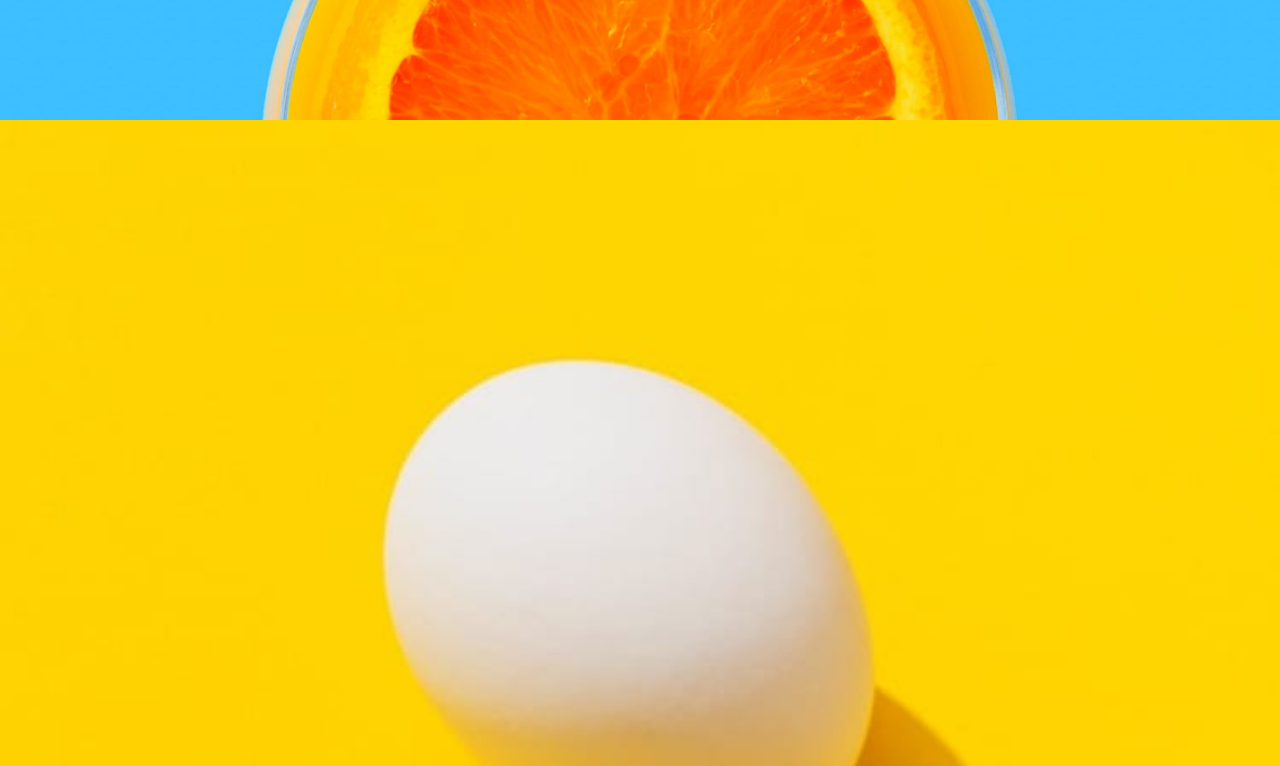
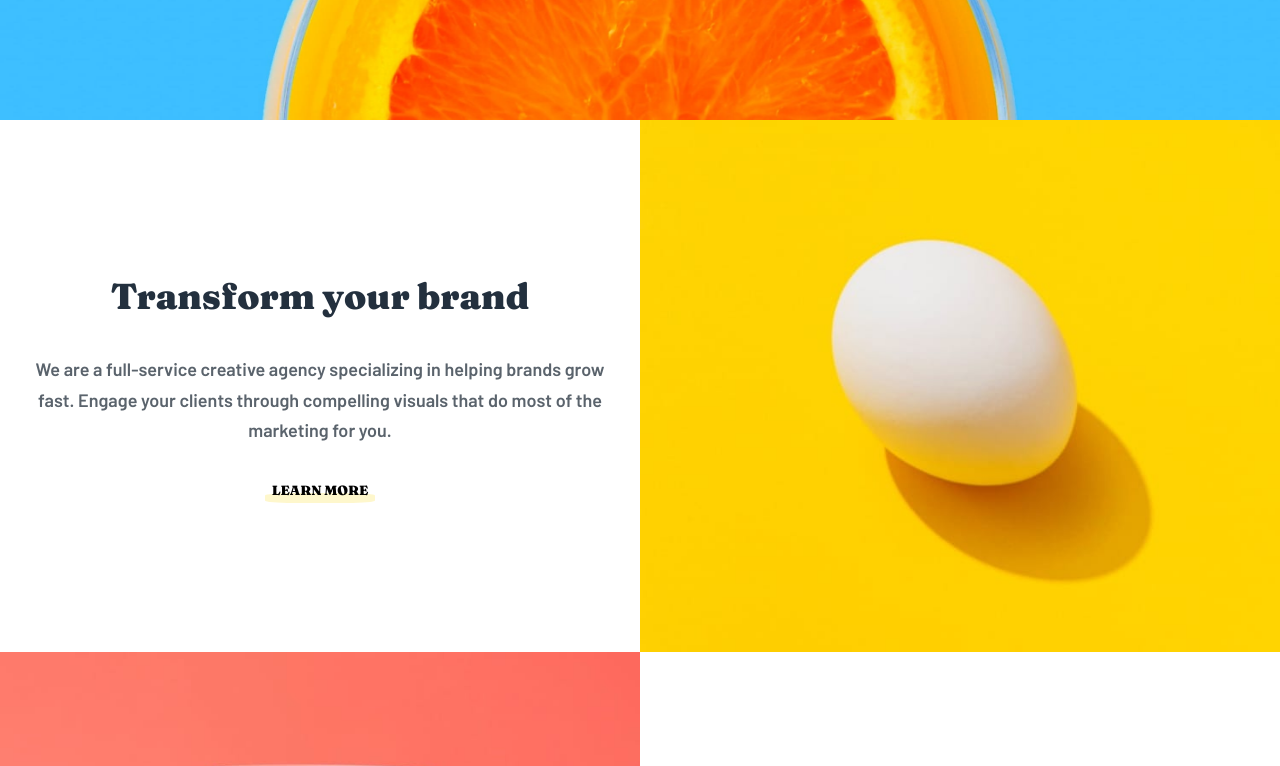
Before and after one commit to Aguirreignacio12/Sunnyside, a plain HTML site: page index.html in a window 1280 px wide. Shown: the part 600-1366 px from the top of the page. Drawn offline with Linux system fonts and the light colour scheme.

Commit message:
about version desktop

```diff
--- a/style/style.scss
+++ b/style/style.scss
@@ -168,6 +168,10 @@ $breakpoints: (
     align-content: center;
     justify-content: center;
     grid-template-rows: minmax(100px, 1fr) minmax(500px, 0.7fr) minmax(100px, 1fr) minmax(500px, 0.7fr);
+    @include media-up(lg) {
+        grid-template-columns: 1fr 1fr;
+        grid-template-rows: 1fr;
+    }
     &__item {
         display: flex;
         justify-content: center;
@@ -175,15 +179,28 @@ $breakpoints: (
         flex-direction: column;
         &:first-child {
             grid-row: 1;
+            @include media-up(lg) {
+                grid-column: 2;
+            }
         }
         &:nth-child(2) {
-            grid-row: 2;
+            @include media-up(lg) {
+                grid-column: 1;
+            }
         }
         &:nth-child(3) {
             grid-row: 3;
+            @include media-up(lg) {
+                grid-row: 2;
+                grid-column: 1;
+            }
         }
         &:nth-child(4) {
             grid-row: 4;
+            @include media-up(lg) {
+                grid-column: 2;
+                grid-row: 2;
+            }
         }
         &--padding {
             padding: 5em 1.5em;
@@ -212,6 +229,7 @@ $breakpoints: (
             font-family: $font-familyFRAUNCES;
             font-weight: 900;
             text-transform: uppercase;
+            cursor: pointer;
             position: relative;
             &::before {
                 content: "";
@@ -226,12 +244,19 @@ $breakpoints: (
                 bottom: 0;
                 margin: 0.6rem auto 0 auto;
                 z-index: -1;
+                transition: all 0.3s ease-out;
             }
             &--yellow::before {
                 background-color: rgba($colorPrimary-amarillo, 0.2);
             }
+            &--yellow:hover::before {
+                background-color: $colorPrimary-amarillo;
+            }
             &--red::before {
                 background-color: rgba($colorPrimary-rojoSuave, 0.2);
+            }
+            &--red:hover::before {
+                background-color: $colorPrimary-rojoSuave;
             }
         }
     }
```
Also changed, not shown: style/style.css, 1 other file.
